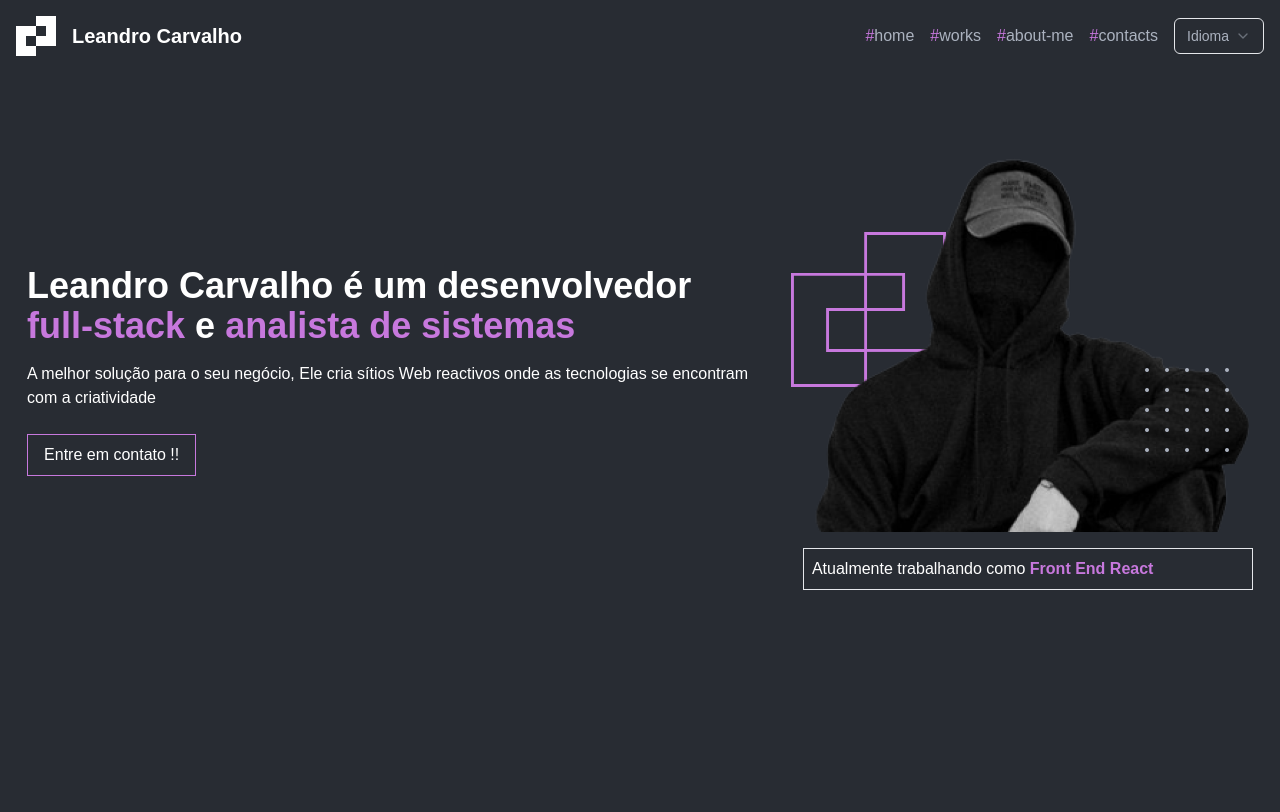
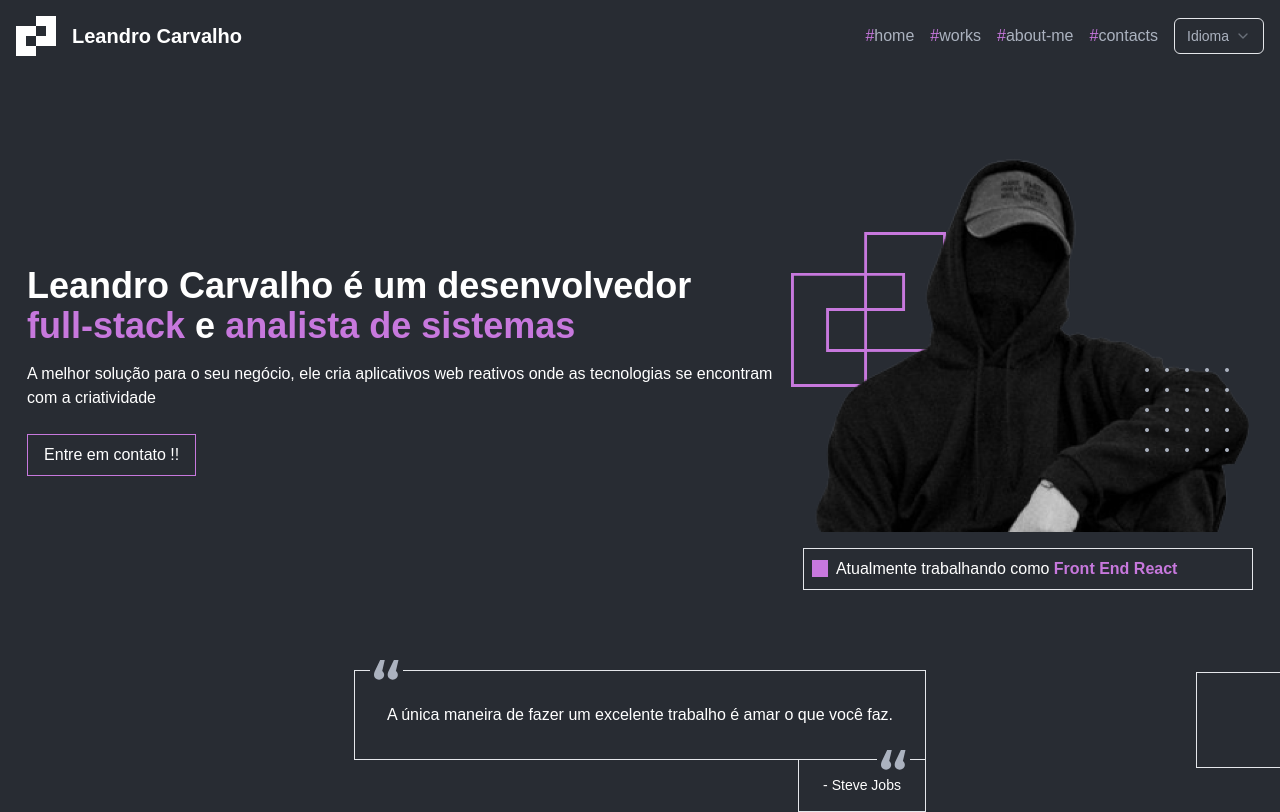
Before and after one commit to leandrucarvalho/my-portfolio, a Next.js app: page / in a window 1280 px wide. Built offline with nearby package versions, Linux system fonts and the light colour scheme.

Commit message:
feat: creating component hero

```diff
--- a/src/app/_components/hero/index.tsx
+++ b/src/app/_components/hero/index.tsx
@@ -2,6 +2,8 @@ import Image from "next/image";
 
 export function Hero() {
   return (
+    <>
+      <div className="flex flex-col items-center justify-center w-full relative">
         <div className="flex items-center p-4 gap-4 mt-16 justify-evenly">
           <div className="flex flex-col text-left text-white max-w-[60%]">
             <h1 className="text-4xl font-semibold">
@@ -10,8 +12,8 @@ export function Hero() {
               <span className="text-primary">analista de sistemas</span>
             </h1>
             <p className="mt-4 text-base">
-          A melhor solução para o seu negócio, Ele cria sítios Web reactivos
-          onde as tecnologias se encontram com a criatividade
+              A melhor solução para o seu negócio, ele cria aplicativos web
+              reativos onde as tecnologias se encontram com a criatividade
             </p>
             <button className="mt-6 px-4 py-2 border text-white border-primary w-fit">
               Entre em contato !!
@@ -43,10 +45,29 @@ export function Hero() {
               />
             </div>
             <div className="mt-4 text-white border p-2 w-full">
+              <span className="border border-none px-2 bg-primary mr-2"></span>{" "}
               Atualmente trabalhando como{" "}
               <span className="text-primary font-bold">Front End React</span>
             </div>
           </div>
         </div>
+        <div className="text-center mt-16 text-white flex flex-col relative items-center justify-center w-fit">
+          <span className="absolute -top-[10px] left-4 bg-background px-1">
+            <Image src={"/aspas.svg"} alt={""} width={25} height={20} />
+          </span>
+          <span className="border p-8">
+            A única maneira de fazer um excelente trabalho é amar o que você
+            faz.
+          </span>
+          <span className="absolute -bottom-[10px] right-4 bg-background px-1">
+            <Image src={"/aspas.svg"} alt={""} width={25} height={20} />
+          </span>
+          <span className="border-b border-x p-4 absolute -bottom-[52px] right-0 text-sm w-32">
+            - Steve Jobs
+          </span>
+        </div>
+        <div className="absolute -bottom-2 -right-3 border w-24 h-24 "></div>
+      </div>
+    </>
   );
 }
```
Also changed, not shown: public/aspas.svg (added). Lines whose indentation alone changed are shown as unchanged.
